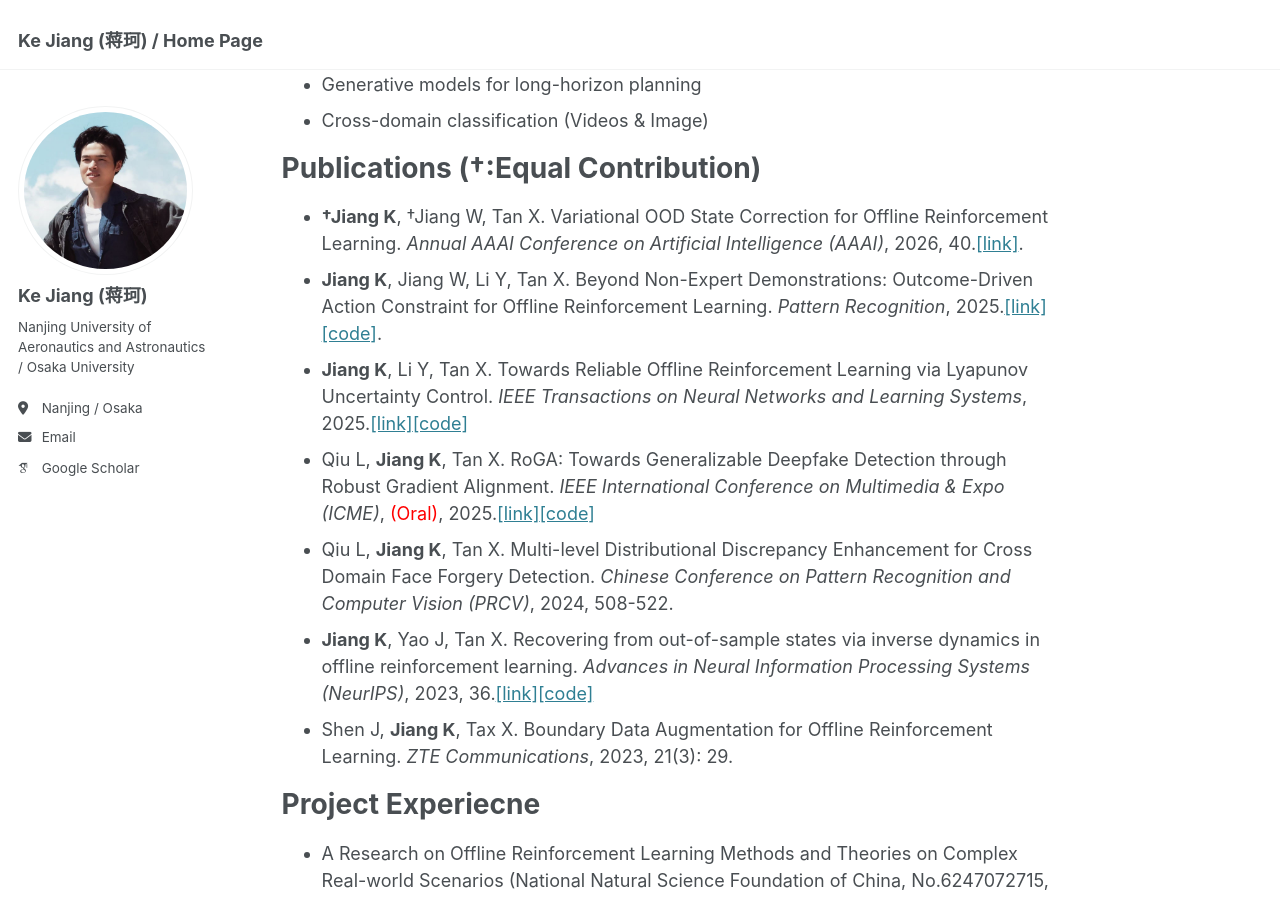
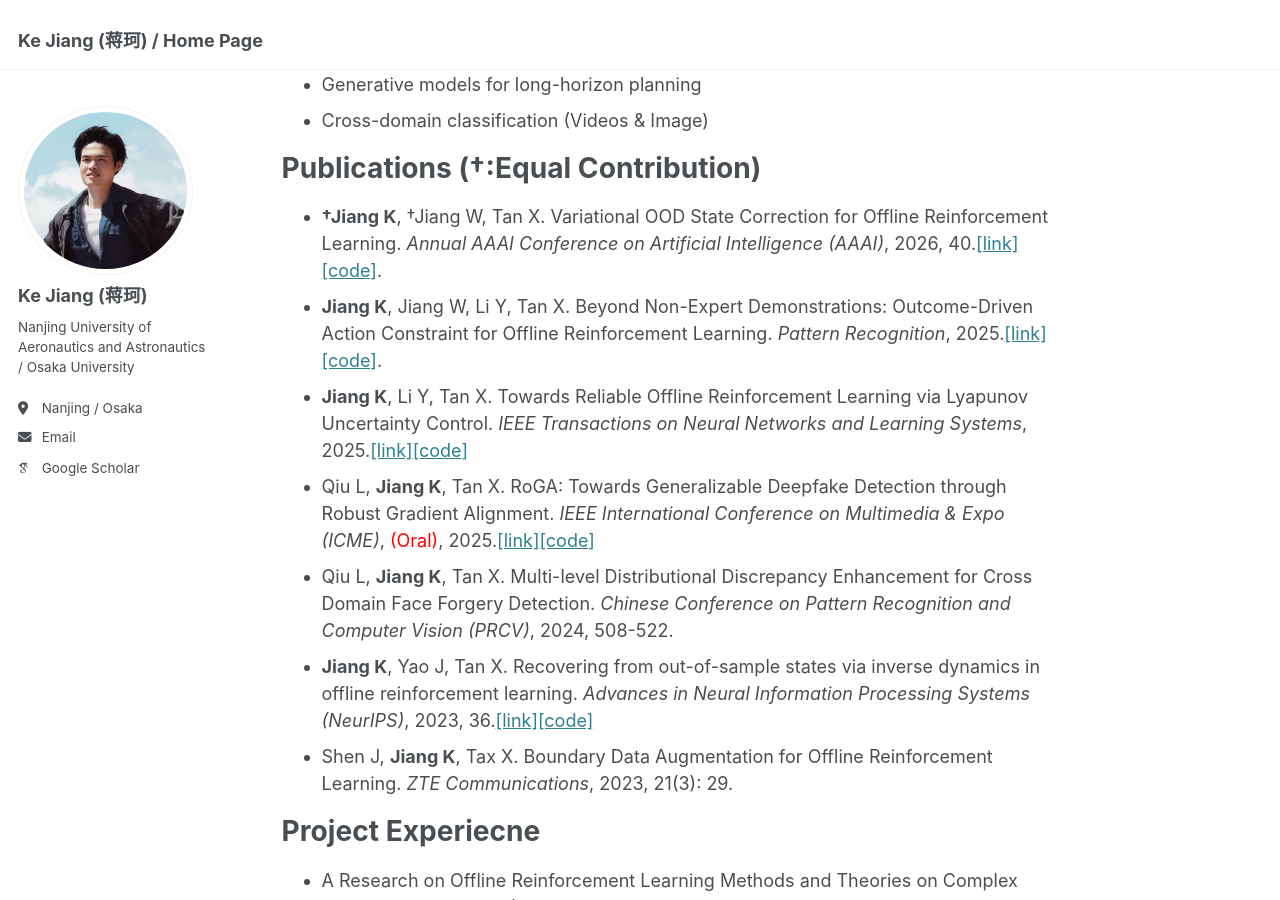
Before and after one commit to Jack10843/Jack10843.github.io, a Jekyll site: the page built from _pages/about.md, in a window 1280 px wide and 900 px high, scrolled down 1016 px. Built offline with Jekyll 4.4.1, drawn with Linux system fonts in a browser that asks for light colours; some web fonts are replaced.

Commit message:
Add code links to publications in about.md
Added code links to publications for easier access.

```diff
--- a/_pages/about.md
+++ b/_pages/about.md
@@ -30,7 +30,7 @@ Research Interests
 
 Publications (†:Equal Contribution)
 ======
- - **†Jiang K**, †Jiang W, Tan X. Variational OOD State Correction for Offline Reinforcement Learning. *Annual AAAI Conference on Artificial Intelligence (AAAI)*, 2026, 40.[\[link\]](https://arxiv.org/abs/2505.00503).
+ - **†Jiang K**, †Jiang W, Tan X. Variational OOD State Correction for Offline Reinforcement Learning. *Annual AAAI Conference on Artificial Intelligence (AAAI)*, 2026, 40.[\[link\]](https://arxiv.org/abs/2505.00503)[\[code\]](https://github.com/Jack10843/DASP-master).
  - **Jiang K**, Jiang W, Li Y, Tan X. Beyond Non-Expert Demonstrations: Outcome-Driven Action Constraint for Offline Reinforcement Learning. *Pattern Recognition*, 2025.[\[link\]](https://arxiv.org/abs/2504.01719)[\[code\]](https://github.com/Jack10843/ODAF-master).
  - **Jiang K**, Li Y, Tan X. Towards Reliable Offline Reinforcement Learning via Lyapunov Uncertainty Control. *IEEE Transactions on Neural Networks and Learning Systems*, 2025.[\[link\]](https://doi.org/10.1109/TNNLS.2025.3616159)[\[code\]](https://github.com/Jack10843/LUC-master/)
  - Qiu L, **Jiang K**, Tan X. RoGA: Towards Generalizable Deepfake Detection through Robust Gradient Alignment. *IEEE International Conference on Multimedia & Expo (ICME)*, <span style="color:red">(Oral)</span>, 2025.[\[link\]](https://arxiv.org/abs/2505.20653)[\[code\]](https://github.com/Lynn0925/RoGA)
```
